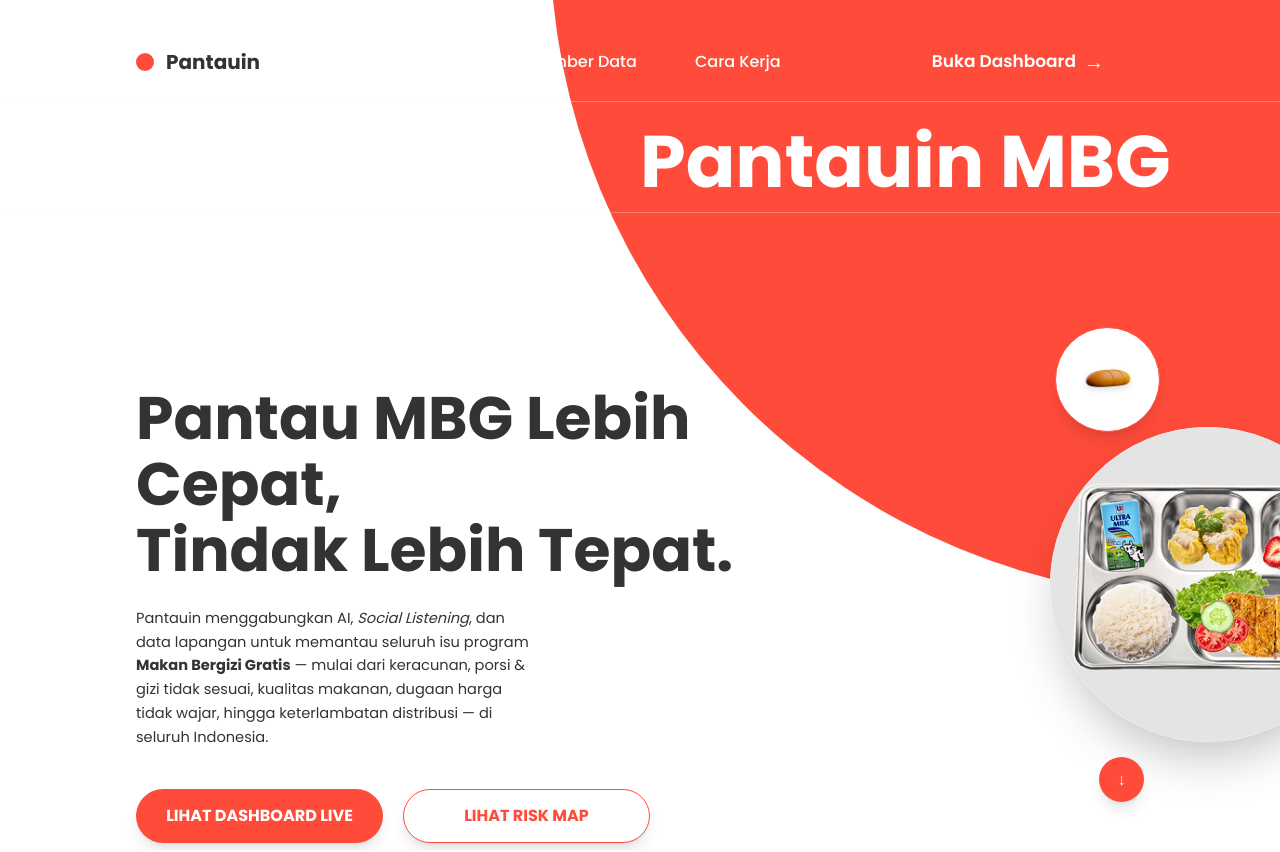
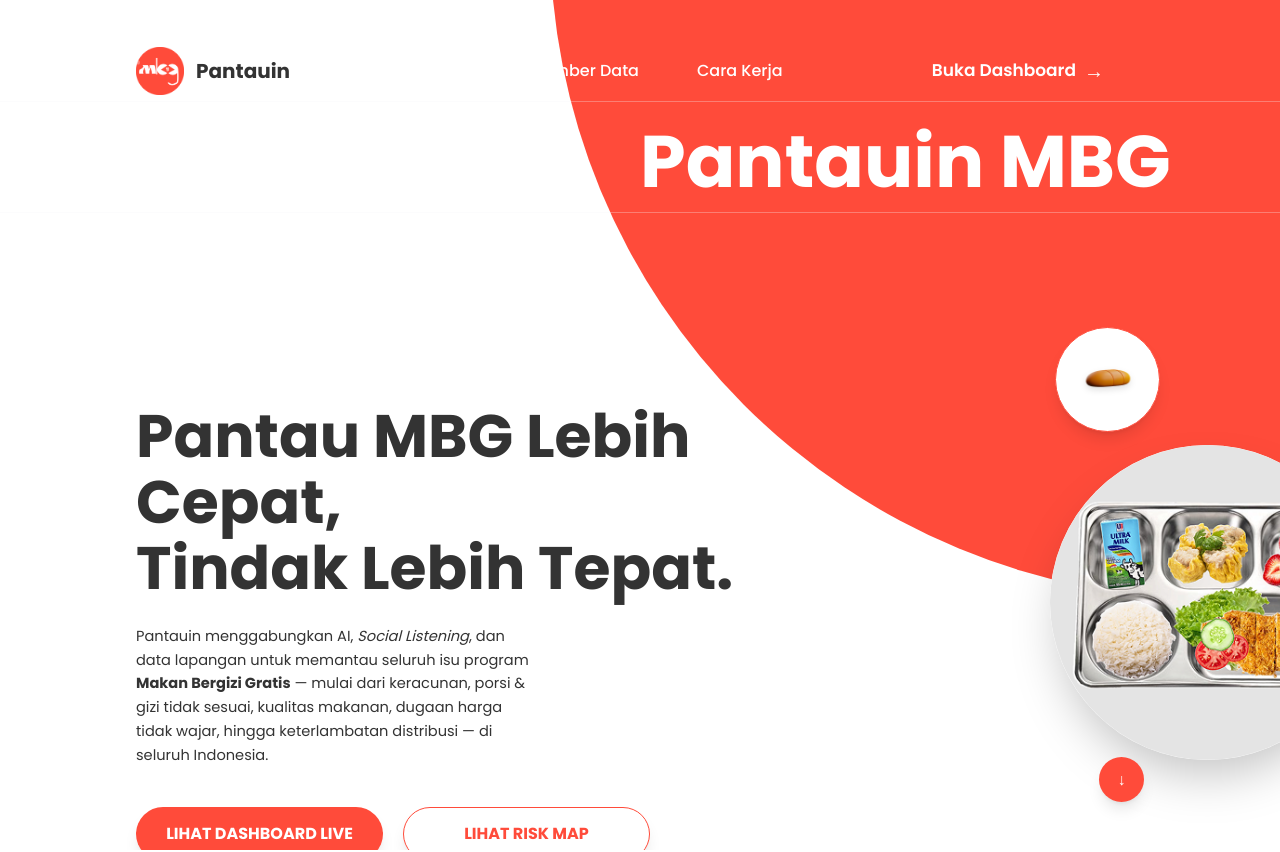
Before and after one commit to randyver/pantauin, a Next.js app: page / in a window 1280 px wide. Shown: the top 852 px of the page. Built offline with nearby package versions, Linux system fonts and the light colour scheme; a web font is replaced by a local one.

Commit message:
feat: add logo pantauin

```diff
--- a/src/app/dashboard/layout.tsx
+++ b/src/app/dashboard/layout.tsx
@@ -2,7 +2,7 @@
 
 import React, { useState } from 'react';
 import { Sidebar } from '@/components/dashboard/Sidebar';
-import { Menu, Search, Bell, X } from 'lucide-react';
+import { Menu, Search, X } from 'lucide-react';
 import { SearchProvider, useSearch } from '@/lib/search-context';
 
 function LayoutInner({ children }: { children: React.ReactNode }) {
--- a/src/components/dashboard/Sidebar.tsx
+++ b/src/components/dashboard/Sidebar.tsx
@@ -29,13 +29,13 @@
     <aside className="fixed left-6 top-6 bottom-6 w-64 z-50">
       <div className="h-full glass rounded-3xl flex flex-col overflow-hidden border-white/40 shadow-2xl">
         <div className="p-8">
-          <div className="flex items-center gap-3 mb-8">
-            <div className="w-10 h-10 bg-primary rounded-xl flex items-center justify-center shadow-lg shadow-primary/20">
-              <ShieldAlert className="text-white w-6 h-6" />
-            </div>
-            <span className="font-bold text-xl tracking-tight text-foreground">
-              Pantauin<span className="text-primary">MBG</span>
-            </span>
+            <div className="flex items-center gap-3 mb-8">
+              <img
+                className="w-[40px] h-[40px] md:w-[48px] md:h-[48px]"
+                src="/logo/logo_pantauin.png"
+                alt="Logo Pantauin"
+              />
+            <div className="text-[#333333] text-[20px] font-extrabold capitalize hidden md:block">Pantauin</div>
           </div>
 
           <nav className="space-y-2">
--- a/src/components/landing/HeroSection.tsx
+++ b/src/components/landing/HeroSection.tsx
@@ -68,8 +68,12 @@
       <div className="relative w-full px-6 lg:px-[136px] pt-[47px] flex justify-between items-center z-50">
         {/* Left: Logo */}
         <div className="flex items-center gap-3 min-w-[150px]">
-          <div className="w-[18px] h-[18px] bg-[#FF4B3A] rounded-full"></div>
-          <div className="text-[#333333] text-[20px] font-extrabold capitalize">Pantauin</div>
+          <img
+            className="w-[40px] h-[40px] md:w-[48px] md:h-[48px]"
+            src="/logo/logo_pantauin.png"
+            alt="Logo Pantauin"
+          />
+          <div className="text-[#333333] text-[20px] font-extrabold capitalize hidden md:block">Pantauin</div>
         </div>
 
         {/* Center: Navigation Links */}
```
Also changed, not shown: public/logo/logo_pantauin.png (added).
